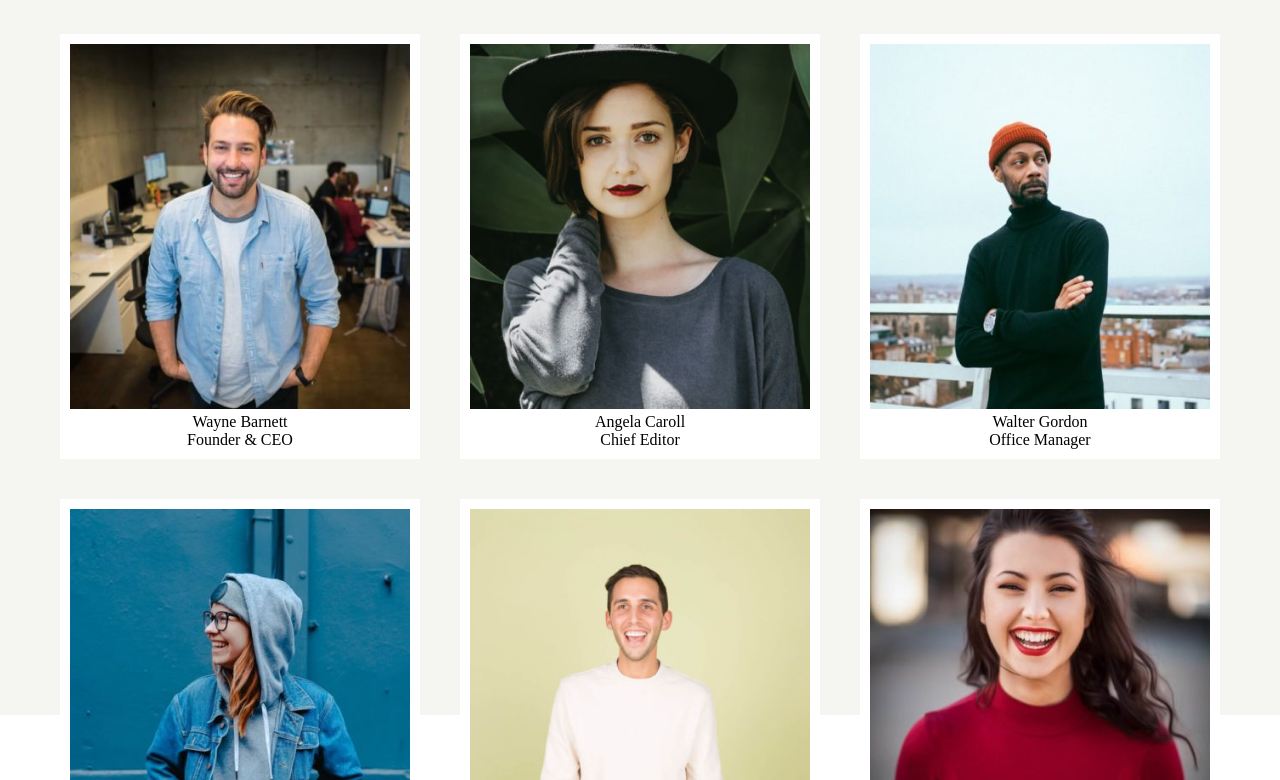
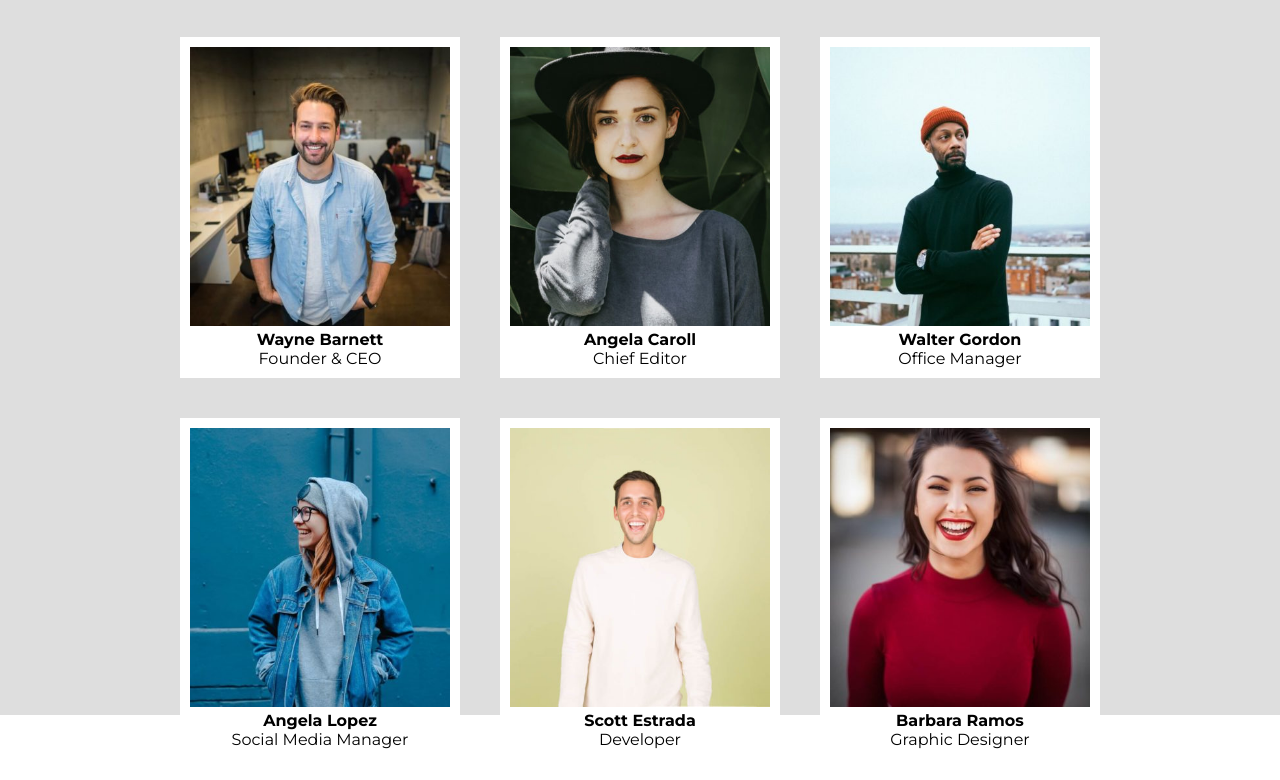
Before and after one commit to CarloSalaris/js-our-team, a plain HTML site: page Bonus/index.html in a window 1280 px wide. Shown: the part 85-865 px from the top of the page. Drawn offline with Linux system fonts and the light colour scheme.

Commit message:
font + refactoring

```diff
--- a/Bonus/css/style.css
+++ b/Bonus/css/style.css
@@ -4,14 +4,21 @@
     box-sizing: border-box;
 }
 
+body {
+    font-family: 'Montserrat', sans-serif;
+}
+
 #wrapper {
     height: 100vh;
-    background-color: #f5f5f1;
+    background-color: #dedede;
     padding: 20px;
 }
 
 #container {
     padding: 20px;
+    width: 85%;
+    max-width: 1000px;
+    margin: auto;
     display: flex;
     flex-wrap: wrap;
 }
@@ -31,4 +38,9 @@ div.objDiv {
     background-color: #ffffff;
     width: calc((100% / 3) - 40px);
     text-align: center;
+    cursor: pointer;
 }
+
+.cardName {
+    font-weight: 700;
+}
--- a/Bonus/index.html
+++ b/Bonus/index.html
@@ -5,6 +5,10 @@
     <meta http-equiv="X-UA-Compatible" content="IE=edge">
     <meta name="viewport" content="width=device-width, initial-scale=1.0">
 
+    <!-- FONT -->
+    <link rel="preconnect" href="https://fonts.googleapis.com">
+    <link rel="preconnect" href="https://fonts.gstatic.com" crossorigin>
+    <link href="https://fonts.googleapis.com/css2?family=Montserrat:wght@400;500;700&display=swap" rel="stylesheet">
     <!-- CSS -->
     <link rel="stylesheet" href="css/style.css">
     <title>JS Our team</title>
--- a/Bonus/js/main.js
+++ b/Bonus/js/main.js
@@ -58,32 +58,31 @@ for (let i = 0; i < teamArr.length; i++) {
     // assegno una classe per gestirlo in CSS
     objDiv.classList.add("objDiv");
     // Richiamo funzione di stampa proprietà per dato oggetto
-    PrintObjectProperties(teamArr[i]);
+    PrintObjectProperties(teamArr[i], "foto", "nome", "ruolo");
     outputContainer.append(objDiv)
 }
 console.log(teamArr);
 
 /* FUNCTIONS */
 // Stampa proprietà di un oggetto prestabilito
-function PrintObjectProperties(objectName) {
+function PrintObjectProperties(objectName, key1, key2, key3) {
     let name, role, picture;
     for (let key in objectName) {
         propDiv = document.createElement("div");
         // BONUS 1: Trasformare la stringa foto in una immagine effettiva
-        if (key == "foto") {
-            picture = objectName[key];
-        }else if (key == "nome") {
-            name = `<div>${objectName[key]}</div>`
-        }else {
-            role = `<div>${objectName[key]}</div>`
+        if (key == key1) {
+            picture = `<img src="img/${objectName[key]}" alt="profile image">`;
+        }else if (key == key2) {
+            name = `<div class="cardName">${objectName[key]}</div>`
+        }else if (key == key3) {
+            role = `<div class="cardRole">${objectName[key]}</div>`
         }
 
         /* MILESTONE 1 - Stampo le proprietà in console */
         console.log(objectName[key]);
         objDiv.append(propDiv);
     }
-    propDiv.innerHTML = `<img src="img/${picture}" alt="profile image">`;
+    propDiv.innerHTML += picture;
     propDiv.innerHTML += name;
     propDiv.innerHTML += role;
-
 }
```
